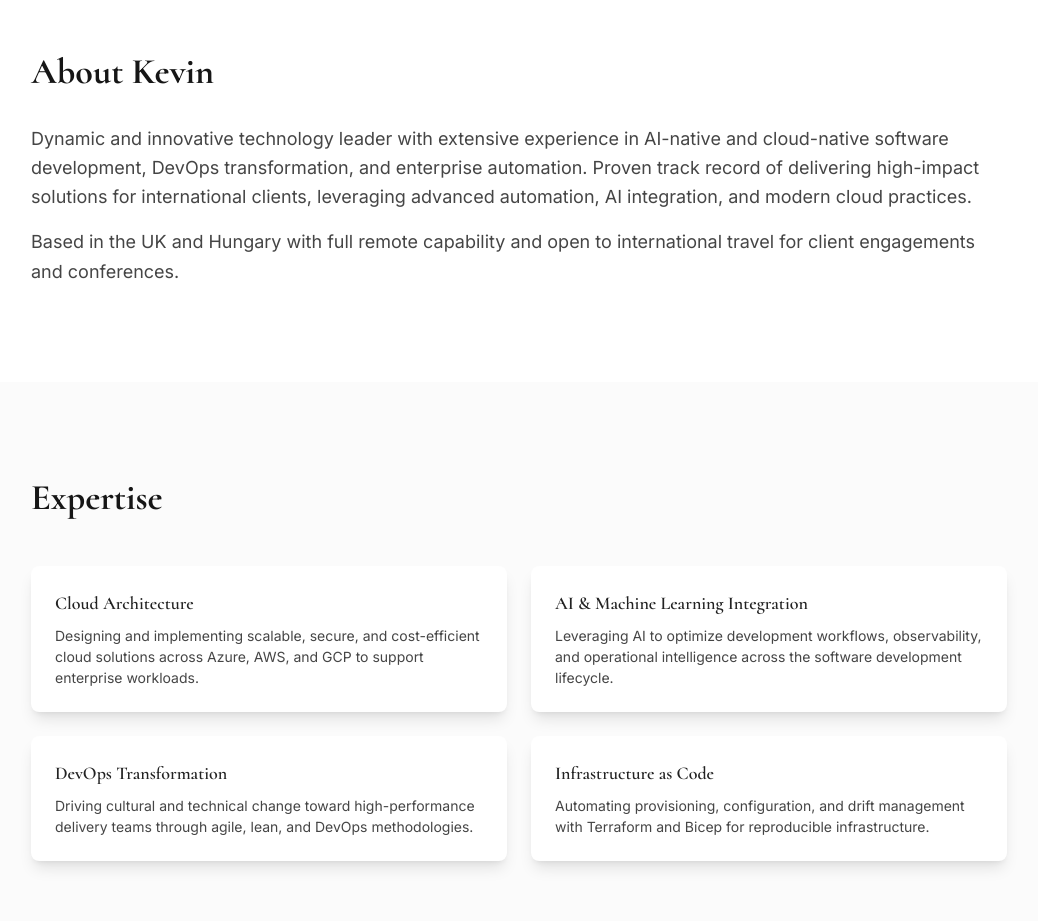
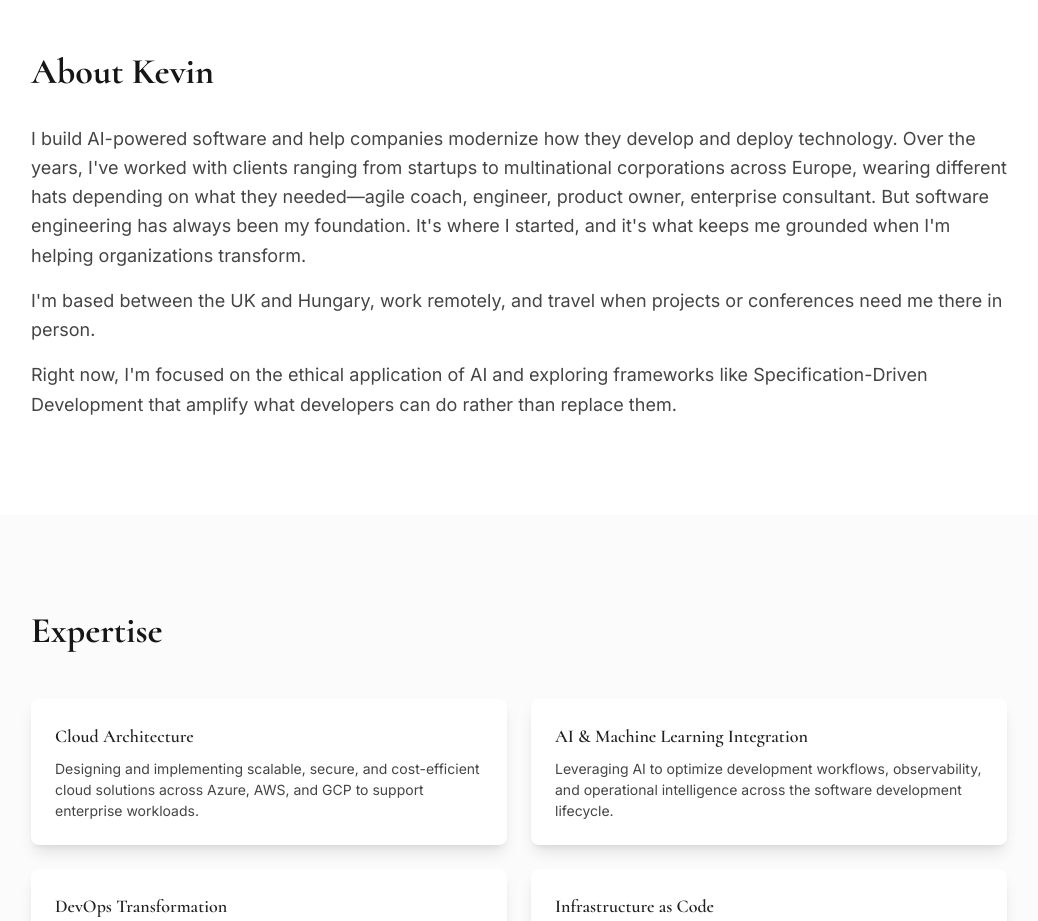
Before and after one commit to DevOpsKev/kevinryan-io, a Next.js app: page / in a window 1280 px wide. Shown: the part 940-1861 px from the top of the page, without its empty margins (121-1159 px from the left). Built offline with nearby package versions, Linux system fonts and the light colour scheme.

Commit message:
update about section

```diff
--- a/app/page.tsx
+++ b/app/page.tsx
@@ -95,14 +95,13 @@ export default function Page() {
         <h2 className="text-3xl md:text-4xl font-bold mb-8 font-serif">About Kevin</h2>
         <div className="prose prose-lg max-w-none">
           <p className="text-lg leading-relaxed text-base-content/80">
-            Dynamic and innovative technology leader with extensive experience in AI-native
-            and cloud-native software development, DevOps transformation, and enterprise automation.
-            Proven track record of delivering high-impact solutions for international clients,
-            leveraging advanced automation, AI integration, and modern cloud practices.
+            I build AI-powered software and help companies modernize how they develop and deploy technology. Over the years, I've worked with clients ranging from startups to multinational corporations across Europe, wearing different hats depending on what they needed—agile coach, engineer, product owner, enterprise consultant. But software engineering has always been my foundation. It's where I started, and it's what keeps me grounded when I'm helping organizations transform.
           </p>
           <p className="text-lg leading-relaxed text-base-content/80 mt-4">
-            Based in the UK and Hungary with full remote capability and open to international
-            travel for client engagements and conferences.
+            I'm based between the UK and Hungary, work remotely, and travel when projects or conferences need me there in person.
+          </p>
+          <p className="text-lg leading-relaxed text-base-content/80 mt-4">
+            Right now, I'm focused on the ethical application of AI and exploring frameworks like Specification-Driven Development that amplify what developers can do rather than replace them.
           </p>
         </div>
       </section>
```
